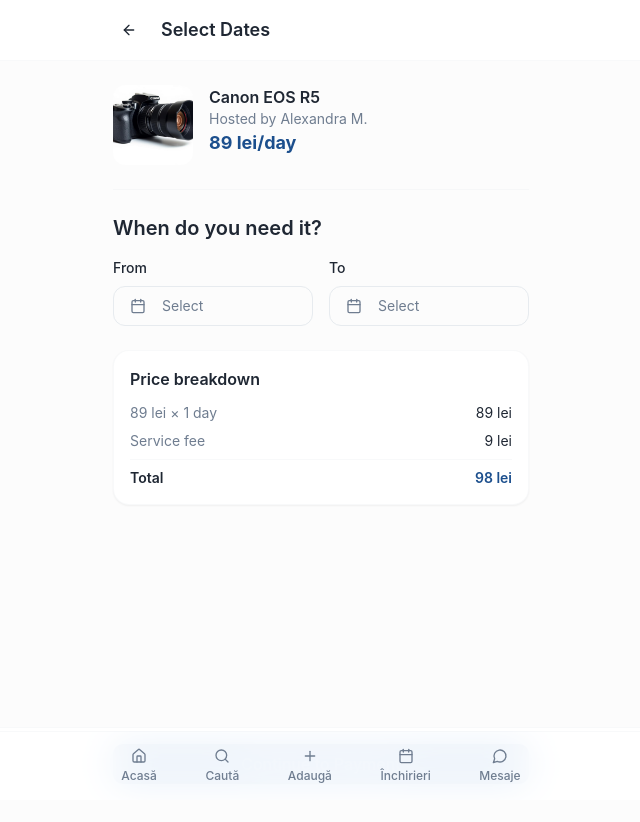
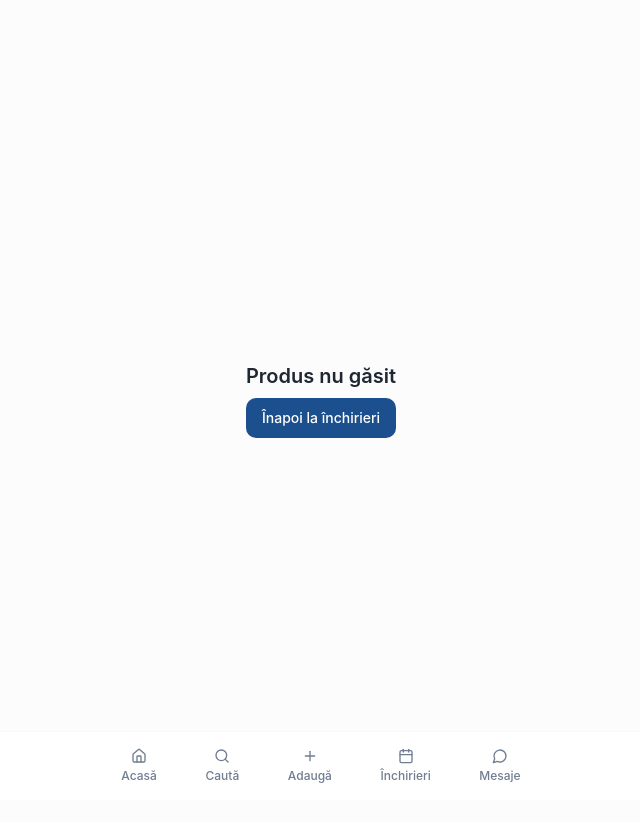
Before and after one commit to shsrockss/folosesc, a React (Vite) app: page /booking/1 in a window 1280 px wide. Shown: the top 822 px of the page, without its empty margins (319-959 px from the left). Built offline with nearby package versions, Linux system fonts and the light colour scheme.

Commit message:
Fix search and booking flow

```diff
--- a/src/App.tsx
+++ b/src/App.tsx
@@ -30,7 +30,7 @@ const App = () => (
               <Route path="/" element={<Home />} />
               <Route path="/items" element={<Items />} />
               <Route path="/item/:id" element={<ItemDetail />} />
-              <Route path="/booking/:id" element={<Booking />} />
+          <Route path="/booking/:id" element={<Booking />} />
               <Route path="/profile" element={<Profile />} />
               <Route path="/list-item" element={<ListItem />} />
               <Route path="/rentals" element={<Rentals />} />
--- a/src/pages/Booking.tsx
+++ b/src/pages/Booking.tsx
@@ -1,234 +1,223 @@
-import { useState } from "react";
-import { ArrowLeft, Calendar, CreditCard, CheckCircle } from "lucide-react";
-import { Link, useParams } from "react-router-dom";
+import { useState, useMemo } from "react";
+import { ArrowLeft, Calendar, CreditCard, Shield, Info } from "lucide-react";
+import { Link, useParams, useNavigate } from "react-router-dom";
 import { Button } from "@/components/ui/button";
-import { Card } from "@/components/ui/card";
-import { Calendar as CalendarComponent } from "@/components/ui/calendar";
-import { Popover, PopoverContent, PopoverTrigger } from "@/components/ui/popover";
-import { format } from "date-fns";
-import { cn } from "@/lib/utils";
-import cameraImg from "@/assets/camera.jpg";
+import { Card, CardContent, CardHeader, CardTitle } from "@/components/ui/card";
+import { Badge } from "@/components/ui/badge";
+import { Separator } from "@/components/ui/separator";
+import { getItemById } from "@/data/items";
+import { useCart } from "@/hooks/useCart";
 
 type BookingStep = 'dates' | 'payment' | 'confirmed';
 
 const Booking = () => {
   const { id } = useParams();
-  const [step, setStep] = useState<BookingStep>('dates');
-  const [startDate, setStartDate] = useState<Date>();
-  const [endDate, setEndDate] = useState<Date>();
+  const navigate = useNavigate();
+  const { cartItems, removeFromCart } = useCart();
 
-  // Mock data
-  const item = {
-    id: 1,
-    title: "Canon EOS R5",
-    price: 89,
-    image: cameraImg,
-    owner: "Alexandra M."
-  };
+  const [step, setStep] = useState<BookingStep>('payment');
 
-  const calculateDays = () => {
-    if (startDate && endDate) {
-      const diffTime = Math.abs(endDate.getTime() - startDate.getTime());
-      return Math.ceil(diffTime / (1000 * 60 * 60 * 24));
+  const item = getItemById(parseInt(id || '0'));
+  const cartItem = cartItems.find(ci => ci.id === parseInt(id || '0'));
+
+  if (!item || !cartItem) {
+    return (
+      <div className="min-h-screen bg-background flex items-center justify-center">
+        <div className="text-center">
+          <h2 className="text-xl font-semibold mb-2">Produs nu găsit</h2>
+          <Link to="/rentals">
+            <Button>Înapoi la închirieri</Button>
+          </Link>
+        </div>
+      </div>
+    );
   }
-    return 1;
-  };
 
+  const calculateDays = () => cartItem.days;
   const days = calculateDays();
-  const subtotal = item.price * days;
-  const serviceFee = Math.round(subtotal * 0.1);
-  const total = subtotal + serviceFee;
+
+  // Calculate prices with Romanian taxes and fees
+  const dailyPrice = item.price;
+  const subtotal = dailyPrice * days;
+  const insuranceFee = Math.round(subtotal * 0.05); // 5% insurance
+  const vatAmount = Math.round((subtotal + insuranceFee) * 0.19); // 19% VAT Romania
+  const total = subtotal + insuranceFee + vatAmount;
+  const deposit = item.deposit;
 
   if (step === 'confirmed') {
     return (
-      <div className="min-h-screen bg-background flex items-center justify-center px-4">
-        <div className="max-w-md w-full text-center space-y-6">
-          <div className="w-20 h-20 bg-accent/20 rounded-full flex items-center justify-center mx-auto">
-            <CheckCircle className="w-12 h-12 text-accent" />
+      <div className="min-h-screen bg-background">
+        <header className="sticky top-0 z-50 backdrop-glass border-b border-border/30">
+          <div className="max-w-md mx-auto px-4 py-3">
+            <div className="flex items-center gap-3">
+              <Link to="/rentals">
+                <Button variant="ghost" size="sm">
+                  <ArrowLeft className="w-5 h-5" />
+                </Button>
+              </Link>
+              <h1 className="text-xl font-semibold">Rezervare confirmată</h1>
             </div>
-          <div>
-            <h1 className="text-2xl font-bold text-foreground mb-2">Booking Confirmed!</h1>
-            <p className="text-muted-foreground">Your rental request has been sent to {item.owner}. You'll receive a confirmation within 24 hours.</p>
           </div>
+        </header>
+
+        <main className="max-w-md mx-auto px-4 py-8">
+          <div className="text-center">
+            <div className="w-16 h-16 bg-success/10 rounded-full flex items-center justify-center mx-auto mb-4">
+              <Shield className="w-8 h-8 text-success" />
+            </div>
+            <h2 className="text-2xl font-bold mb-2">Rezervare confirmată!</h2>
+            <p className="text-muted-foreground mb-6">
+              Vei primi un email cu detaliile rezervării în scurt timp.
+            </p>
+
             <div className="space-y-3">
-            <Link to="/profile">
-              <Button className="booking-button w-full">View My Bookings</Button>
+              <Link to="/rentals">
+                <Button className="w-full">Vezi rezervările mele</Button>
               </Link>
               <Link to="/">
-              <Button variant="outline" className="w-full">Back to Home</Button>
+                <Button variant="outline" className="w-full">Înapoi acasă</Button>
               </Link>
             </div>
           </div>
+        </main>
       </div>
     );
   }
 
   return (
     <div className="min-h-screen bg-background">
-      {/* Header */}
       <header className="sticky top-0 z-50 backdrop-glass border-b border-border/30">
         <div className="max-w-md mx-auto px-4 py-3">
-          <div className="flex items-center gap-4">
-            <Link to={`/item/${id}`}>
-              <Button variant="ghost" size="sm" className="rounded-full p-2">
+          <div className="flex items-center gap-3">
+            <Link to="/rentals">
+              <Button variant="ghost" size="sm">
                 <ArrowLeft className="w-5 h-5" />
               </Button>
             </Link>
-            <h1 className="text-lg font-semibold text-foreground">
-              {step === 'dates' ? 'Select Dates' : 'Payment'}
-            </h1>
+            <h1 className="text-xl font-semibold">Finalizare rezervare</h1>
           </div>
         </div>
       </header>
 
-      <main className="max-w-md mx-auto px-4 pb-24">
+      <main className="max-w-md mx-auto px-4 pb-20">
         {/* Item Summary */}
-        <div className="py-6 border-b border-border/30">
+        <Card className="my-6">
+          <CardContent className="p-4">
             <div className="flex gap-4">
-            <div className="w-20 h-20 bg-muted/30 rounded-xl overflow-hidden">
-              <img src={item.image} alt={item.title} className="w-full h-full object-cover" />
+              <div className="w-20 h-20 rounded-xl overflow-hidden bg-muted/30">
+                <img
+                  src={item.image}
+                  alt={item.title}
+                  className="w-full h-full object-cover"
+                />
               </div>
               <div className="flex-1">
                 <h3 className="font-semibold text-foreground">{item.title}</h3>
-              <p className="text-sm text-muted-foreground">Hosted by {item.owner}</p>
-              <p className="text-lg font-bold text-primary">{item.price} lei/day</p>
+                <p className="text-sm text-muted-foreground">{item.location}</p>
+                <div className="flex items-center gap-2 mt-2">
+                  <Badge variant="secondary">{days} {days === 1 ? 'zi' : 'zile'}</Badge>
+                  {cartItem.startDate && (
+                    <Badge variant="outline">
+                      {cartItem.startDate.toLocaleDateString('ro-RO')}
+                    </Badge>
+                  )}
                 </div>
               </div>
             </div>
+          </CardContent>
+        </Card>
 
-        {step === 'dates' && (
-          <div className="py-6 space-y-6">
-            <div>
-              <h2 className="text-xl font-semibold text-foreground mb-4">When do you need it?</h2>
-              <div className="grid grid-cols-2 gap-4">
-                {/* Start Date */}
-                <div>
-                  <label className="text-sm font-medium text-foreground mb-2 block">From</label>
-                  <Popover>
-                    <PopoverTrigger asChild>
-                      <Button
-                        variant="outline"
-                        className={cn(
-                          "w-full justify-start text-left font-normal rounded-xl",
-                          !startDate && "text-muted-foreground"
-                        )}
-                      >
-                        <Calendar className="mr-2 h-4 w-4" />
-                        {startDate ? format(startDate, "MMM dd") : "Select"}
-                      </Button>
-                    </PopoverTrigger>
-                    <PopoverContent className="w-auto p-0" align="start">
-                      <CalendarComponent
-                        mode="single"
-                        selected={startDate}
-                        onSelect={setStartDate}
-                        disabled={(date) => date < new Date()}
-                        className="p-3 pointer-events-auto"
-                      />
-                    </PopoverContent>
-                  </Popover>
+        {/* Price Breakdown */}
+        <Card className="mb-6">
+          <CardHeader>
+            <CardTitle className="flex items-center gap-2">
+              <Info className="w-5 h-5" />
+              Detalii preț
+            </CardTitle>
+          </CardHeader>
+          <CardContent className="space-y-3">
+            <div className="flex justify-between">
+              <span>{item.price} lei × {days} {days === 1 ? 'zi' : 'zile'}</span>
+              <span>{subtotal} lei</span>
             </div>
 
-                {/* End Date */}
+            <div className="flex justify-between text-sm">
+              <span className="flex items-center gap-1">
+                <Shield className="w-4 h-4" />
+                Asigurare (5%)
+              </span>
+              <span>{insuranceFee} lei</span>
+            </div>
+
+            <div className="flex justify-between text-sm">
+              <span>TVA (19%)</span>
+              <span>{vatAmount} lei</span>
+            </div>
+
+            <Separator />
+
+            <div className="flex justify-between font-semibold">
+              <span>Total de plată</span>
+              <span>{total} lei</span>
+            </div>
+
+            <div className="flex justify-between text-sm text-muted-foreground">
+              <span>Depozit (blocat temporar)</span>
+              <span>{deposit} lei</span>
+            </div>
+
+            <div className="bg-muted/30 p-3 rounded-lg">
+              <p className="text-sm text-muted-foreground">
+                Depozitul va fi blocat pe cardul tău și eliberat după returnarea produsului în stare bună.
+              </p>
+            </div>
+          </CardContent>
+        </Card>
+
+        {/* Payment Method */}
+        <Card className="mb-6">
+          <CardHeader>
+            <CardTitle className="flex items-center gap-2">
+              <CreditCard className="w-5 h-5" />
+              Metodă de plată
+            </CardTitle>
+          </CardHeader>
+          <CardContent>
+            <div className="p-4 border border-border/50 rounded-xl">
+              <div className="flex items-center gap-3">
+                <div className="w-10 h-6 bg-primary rounded flex items-center justify-center">
+                  <span className="text-xs text-white font-bold">CARD</span>
+                </div>
                 <div>
-                  <label className="text-sm font-medium text-foreground mb-2 block">To</label>
-                  <Popover>
-                    <PopoverTrigger asChild>
-                      <Button
-                        variant="outline"
-                        className={cn(
-                          "w-full justify-start text-left font-normal rounded-xl",
-                          !endDate && "text-muted-foreground"
-                        )}
-                      >
-                        <Calendar className="mr-2 h-4 w-4" />
-                        {endDate ? format(endDate, "MMM dd") : "Select"}
-                      </Button>
-                    </PopoverTrigger>
-                    <PopoverContent className="w-auto p-0" align="start">
-                      <CalendarComponent
-                        mode="single"
-                        selected={endDate}
-                        onSelect={setEndDate}
-                        disabled={(date) => date < (startDate || new Date())}
-                        className="p-3 pointer-events-auto"
-                      />
-                    </PopoverContent>
-                  </Popover>
+                  <p className="font-medium">Card bancar</p>
+                  <p className="text-sm text-muted-foreground">Plată securizată prin Stripe</p>
                 </div>
               </div>
             </div>
+          </CardContent>
+        </Card>
+      </main>
 
-            {/* Price Breakdown */}
-            <Card className="p-4 space-y-3 rounded-2xl border-border/30">
-              <h3 className="font-semibold text-foreground">Price breakdown</h3>
-              <div className="space-y-2 text-sm">
-                <div className="flex justify-between">
-                  <span className="text-muted-foreground">{item.price} lei × {days} day{days > 1 ? 's' : ''}</span>
-                  <span className="text-foreground">{subtotal} lei</span>
+      {/* Sticky Footer */}
+      <div className="fixed bottom-0 left-0 right-0 bg-background border-t border-border/30">
+        <div className="max-w-md mx-auto p-4">
+          <div className="flex justify-between items-center mb-3">
+            <div>
+              <p className="text-sm text-muted-foreground">Total de plată</p>
+              <p className="text-lg font-bold">{total} lei</p>
             </div>
-                <div className="flex justify-between">
-                  <span className="text-muted-foreground">Service fee</span>
-                  <span className="text-foreground">{serviceFee} lei</span>
-                </div>
-                <hr className="border-border/30" />
-                <div className="flex justify-between font-semibold">
-                  <span className="text-foreground">Total</span>
-                  <span className="text-primary">{total} lei</span>
-                </div>
-              </div>
-            </Card>
-          </div>
-        )}
-
-        {step === 'payment' && (
-          <div className="py-6 space-y-6">
-            <div>
-              <h2 className="text-xl font-semibold text-foreground mb-4">Payment Method</h2>
-              <Card className="p-4 rounded-2xl border-border/30 cursor-pointer hover:shadow-card transition-shadow">
-                <div className="flex items-center gap-3">
-                  <div className="w-10 h-10 bg-primary/10 rounded-lg flex items-center justify-center">
-                    <CreditCard className="w-5 h-5 text-primary" />
-                  </div>
-                  <div>
-                    <p className="font-medium text-foreground">Credit Card</p>
-                    <p className="text-sm text-muted-foreground">**** 1234</p>
-                  </div>
-                </div>
-              </Card>
+            <p className="text-xs text-muted-foreground">+ {deposit} lei depozit</p>
           </div>
 
-            {/* Final Price */}
-            <Card className="p-4 space-y-3 rounded-2xl border-border/30">
-              <div className="flex justify-between items-center">
-                <span className="text-lg font-semibold text-foreground">Total</span>
-                <span className="text-2xl font-bold text-primary">{total} lei</span>
-              </div>
-            </Card>
-          </div>
-        )}
-      </main>
-
-      {/* Fixed Bottom CTA */}
-      <div className="fixed bottom-0 left-0 right-0 backdrop-glass border-t border-border/30">
-        <div className="max-w-md mx-auto px-4 py-4">
-          {step === 'dates' && (
           <Button
-              className="booking-button w-full text-base"
-              onClick={() => setStep('payment')}
-              disabled={!startDate || !endDate}
+            onClick={() => {
+              removeFromCart(item.id);
+              setStep('confirmed');
+            }}
+            className="w-full"
           >
-              Continue to Payment
+            Confirmă și plătește
           </Button>
-          )}
-          {step === 'payment' && (
-            <Button
-              className="booking-button w-full text-base"
-              onClick={() => setStep('confirmed')}
-            >
-              Confirm Booking - {total} lei
-            </Button>
-          )}
         </div>
       </div>
     </div>
--- a/src/pages/Items.tsx
+++ b/src/pages/Items.tsx
@@ -31,6 +31,9 @@ const Items = () => {
       case 'bike': return 'Biciclete';
       case 'tent': return 'Corturi';
       case 'watch': return 'Ceasuri';
+      case 'drone': return 'Drone';
+      case 'game': return 'Jocuri de Masă';
+      case 'tool': return 'Unelte';
       default: return 'Toate Produsele';
     }
   };
```
Also changed, not shown: src/data/items.ts (+175 -1 lines), src/pages/Home.tsx (+9 -6 lines), src/pages/Rentals.tsx (+36 -2 lines). Lines whose indentation alone changed are shown as unchanged.
